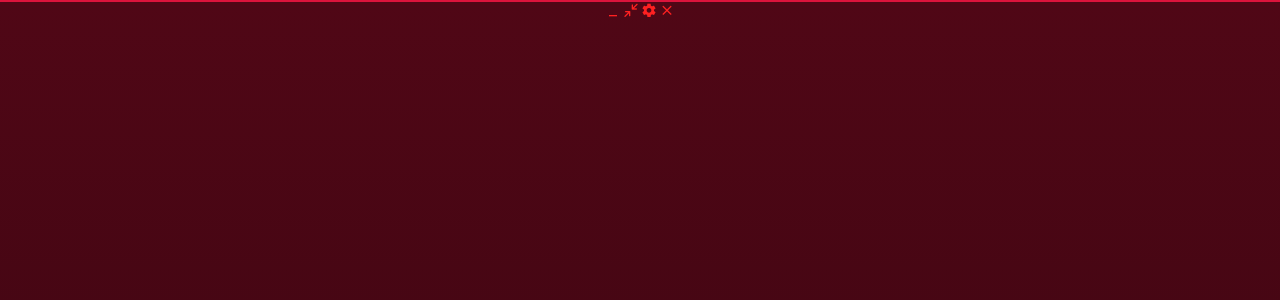
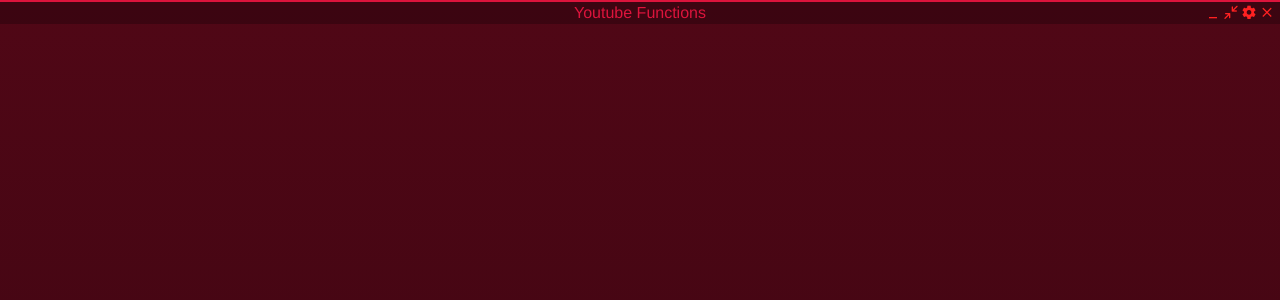
Before and after one commit to rdneagu/youtube-funcs, a Vue app: page / in a window 1280 px wide. Shown: the top 300 px of the page. Built offline with nearby package versions, Linux system fonts and the light colour scheme.

Commit message:
Add style to the TitleBar

```diff
--- a/src/App.vue
+++ b/src/App.vue
@@ -19,11 +19,16 @@ export default {
 @import '@/scss/_clearfix.scss';
 @import '@/scss/_normalize.scss';
 
-html, body, #app {
+html, body {
   height: 100%;
 }
 
 #app {
+  position: absolute;
+  top: 0;
+  bottom: 0;
+  left: 0;
+  right: 0;
   font-family: 'Avenir', Helvetica, Arial, sans-serif;
   -webkit-font-smoothing: antialiased;
   -moz-osx-font-smoothing: grayscale;
@@ -31,5 +36,6 @@ html, body, #app {
   color: #2c3e50;
   background: linear-gradient(darken(crimson, 30%),
                   darken(crimson, 32.5%), darken(crimson, 30%));
+  border-top: 2px solid crimson;
 }
 </style>
--- a/src/components/modules/TitleBar.vue
+++ b/src/components/modules/TitleBar.vue
@@ -1,5 +1,6 @@
 <template>
   <section class="wnd-drag wnd-title-bar">
+    <span class="wnd-title">Youtube Functions</span>
     <div class="wnd-control">
       <Icon :icon="iconMinimize" :click="minimize.bind()"></Icon>
       <Icon :icon="iconMaximize" :click="maximize.bind()"></Icon>
@@ -60,18 +61,20 @@ export default {
 </script>
 
 <style lang="scss">
-.wnd-drag {
-  -webkit-app-region: drag;
-}
-
+.wnd-drag { -webkit-app-region: drag; }
 .wnd-title-bar {
   position: relative;
-  height: 20px;
-  border-top: 2px solid crimson;
-}
-
-.wnd-control .icon {
-  -webkit-app-region: no-drag;
-  margin: 0 1px;
+  padding: 2px;
+  background-color: rgba(black, 0.25);
+  .wnd-title { color: crimson; }
+  .wnd-control {
+    position: absolute;
+    right: 4px;
+    top: 2px;
+    .icon {
+      -webkit-app-region: no-drag;
+      margin: 0 1px;
+    }
+  }
 }
 </style>
```
